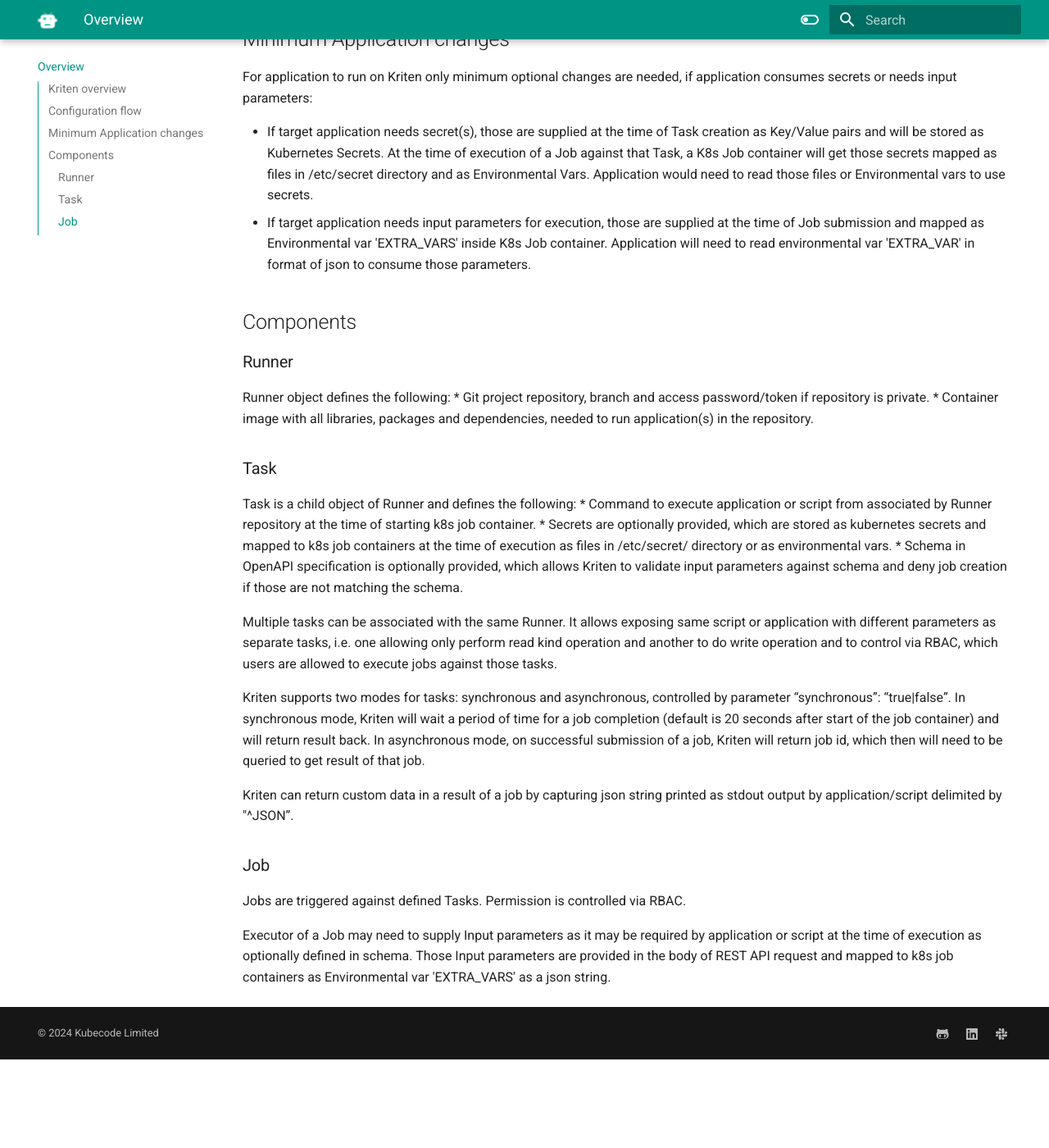
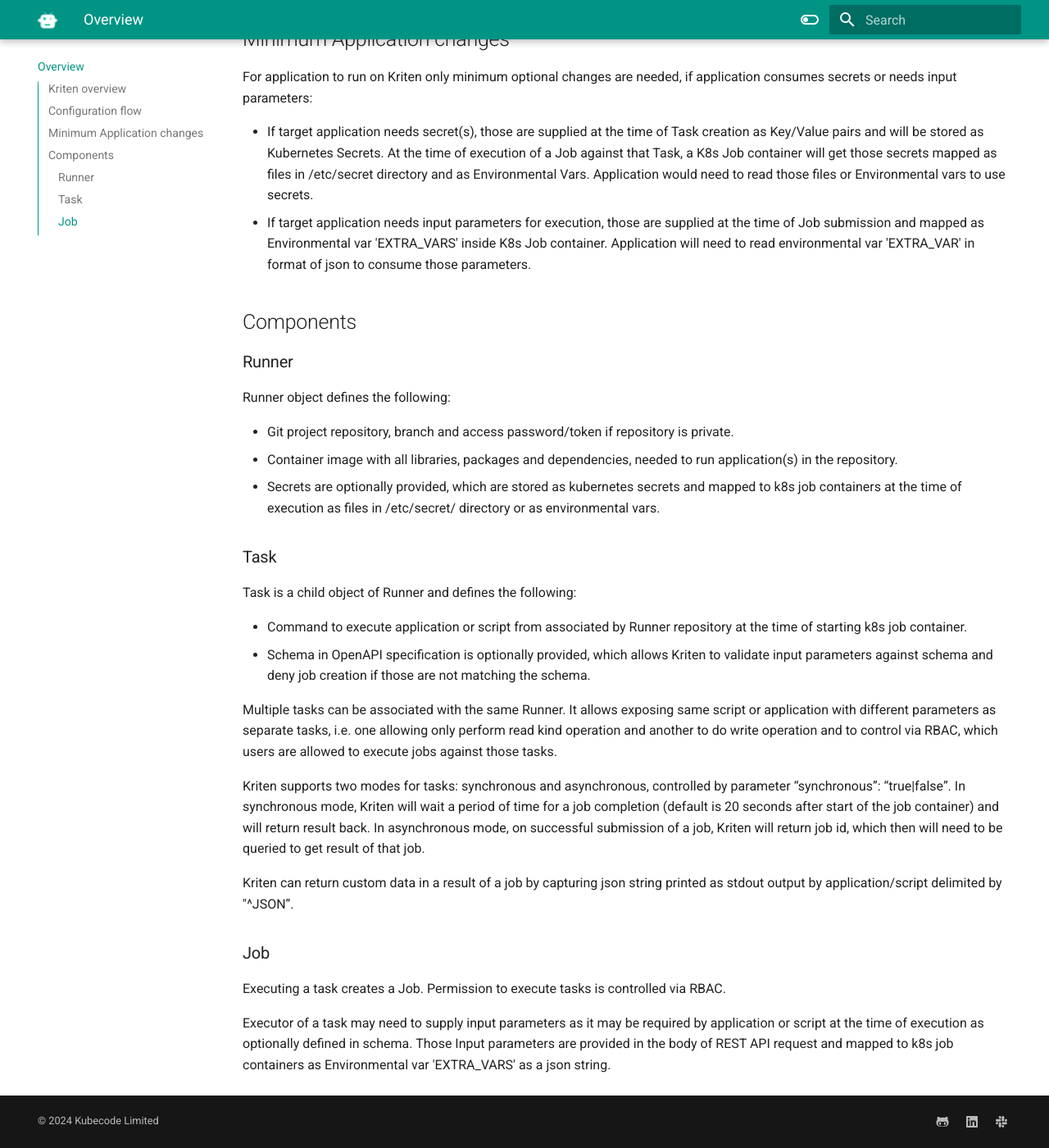
Before and after one commit to kriten-io/kriten-docs, an MkDocs documentation site: the page built from docs/overview.md, in a window 1280 px wide and 1400 px high, scrolled down 733 px. Shown: the whole window at 82% size. Built offline with MkDocs 1.6.1 and Material for MkDocs 9.7.7, drawn with Linux system fonts in a browser that asks for light colours; before the commit the page ends 2025 px from its top, so only the background shows below that.

```diff
--- a/docs/overview.md
+++ b/docs/overview.md
@@ -32,14 +32,16 @@ For application to run on Kriten only minimum optional changes are needed, if ap
 ### Runner
 
 Runner object defines the following:
+
 * Git project repository, branch and access password/token if repository is private.
 * Container image with all libraries, packages and dependencies, needed to run application(s) in the repository.
+* Secrets are optionally provided, which are stored as kubernetes secrets and mapped to k8s job containers at the time of execution as files in /etc/secret/ directory or as environmental vars.
 
 ### Task
 
 Task is a child object of Runner and defines the following:
+
 * Command to execute application or script from associated by Runner repository at the time of starting k8s job container.
-* Secrets are optionally provided, which are stored as kubernetes secrets and mapped to k8s job containers at the time of execution as files in /etc/secret/ directory or as environmental vars.
 * Schema in OpenAPI specification is optionally provided, which allows Kriten to validate input parameters against schema and deny job creation if those are not matching the schema.
 
 Multiple tasks can be associated with the same Runner. It allows exposing same script or application with different parameters as separate tasks, i.e. one allowing only perform read kind operation and another to do write operation and to control via RBAC, which users are allowed to execute jobs against those tasks.
@@ -50,6 +52,6 @@ Kriten can return custom data in a result of a job by capturing json string prin
 
 ### Job
 
-Jobs are triggered against defined Tasks. Permission is controlled via RBAC.
+Executing a task creates a Job. Permission to execute tasks is controlled via RBAC.
 
-Executor of a Job may need to supply Input parameters as it may be required by application or script at the time of execution as optionally defined in schema. Those Input parameters are provided in the body of REST API request and mapped to k8s job containers as Environmental var 'EXTRA_VARS' as a json string.
+Executor of a task may need to supply input parameters as it may be required by application or script at the time of execution as optionally defined in schema. Those Input parameters are provided in the body of REST API request and mapped to k8s job containers as Environmental var 'EXTRA_VARS' as a json string.
```
Also changed, not shown: docs/install.md (+2 -2 lines), docs/user_guide/api_tokens.md (+1 -1 lines), docs/user_guide/getting_started.md (+1 -1 lines), docs/user_guide/rbac.md (+2 -2 lines), docs/assets/infrahub-webhook.png, docs/assets/kriten-new-webhook.png.
